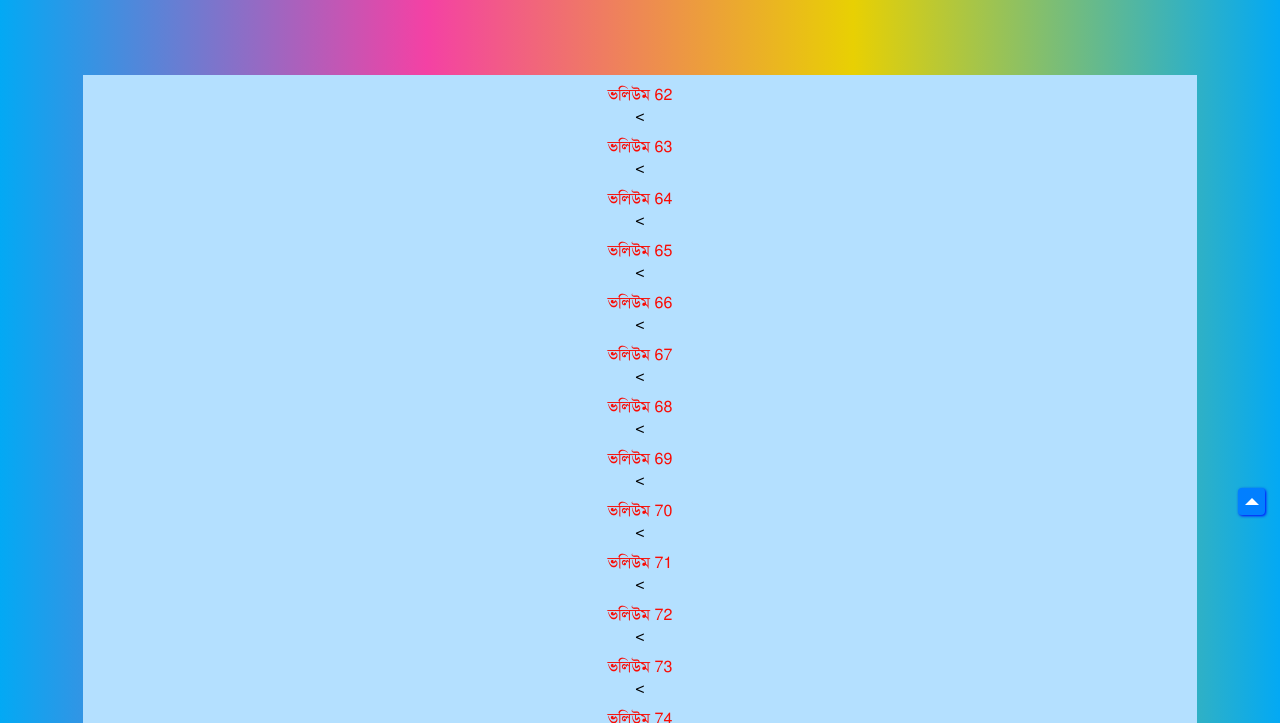
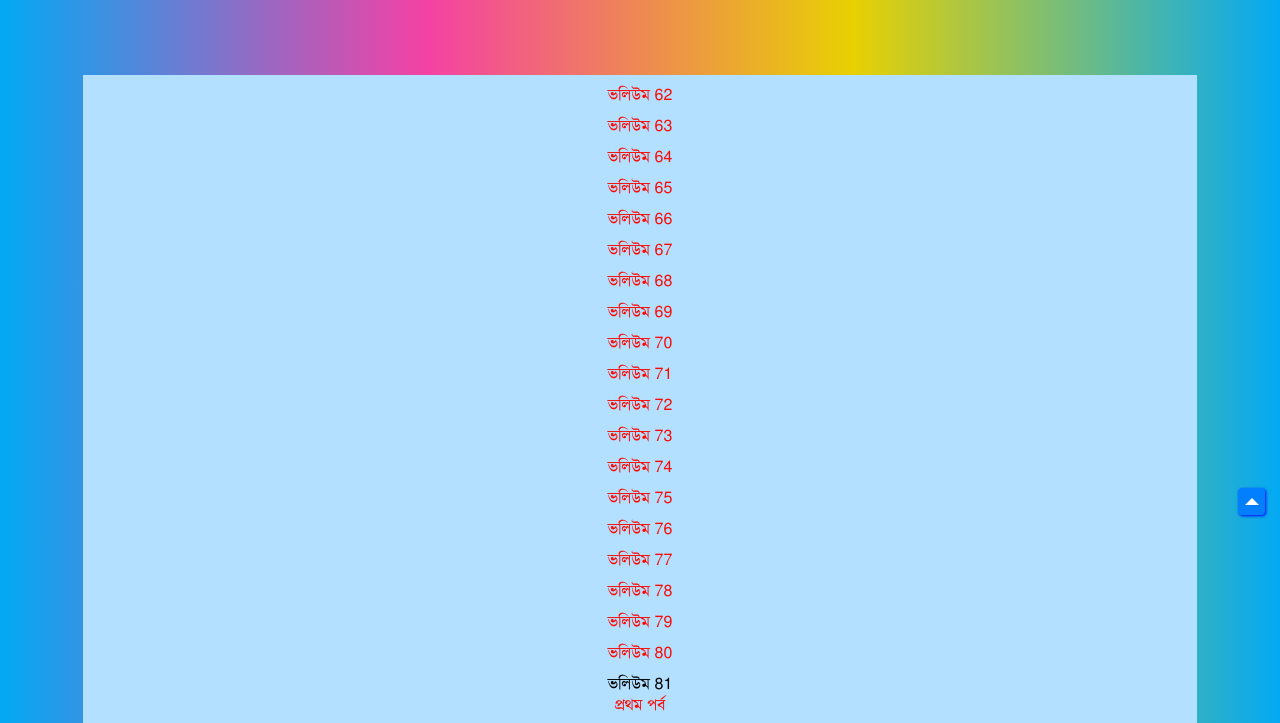
Before and after one commit to dirilisbangla/dirilisbangla.github.io, a plain HTML site: page pages/season 3.html in a window 1280 px wide. Shown: the part 223-946 px from the top of the page. Drawn offline with nearby package versions, Linux system fonts and the light colour scheme.

Commit message:
season 3

```diff
--- a/pages/season 3.html
+++ b/pages/season 3.html
@@ -27,25 +27,25 @@
 <font size="1000px" color="white"><b><p align="center">দিরিলিস আরতুগ্রুল সিজন ৩</p></b></font>
       	<div class="ghj ul">
         <ul>
-          <ul><a href="https://www.facebook.com/AzmiMedia.co/videos/562682604473123/" target="_blank"><li>ভলিউম 62</li></a><</ul>
-          <ul><a href="https://www.facebook.com/anubadayojon/videos/416012302305329/" target="_blank"><li>ভলিউম 63</li></a><</ul>
-          <ul><a href="https://www.facebook.com/anubadayojon/videos/2255624678097191/" target="_blank"><li>ভলিউম 64</li></a><</ul>
-          <ul><a href="https://www.facebook.com/anubadayojon/videos/312002442852342/" target="_blank"><li>ভলিউম 65</li></a><</ul>
-          <ul><a href="https://www.facebook.com/anubadayojon/videos/2398174307125728/" target="_blank"><li>ভলিউম 66</li></a><</ul>
-          <ul><a href="https://www.facebook.com/anubadayojon/videos/303422793932173/" target="_blank"><li>ভলিউম 67</li></a><</ul>
-          <ul><a href="https://m.facebook.com/AzmiPathik/videos/422848468289503/" target="_blank"><li>ভলিউম 68</li></a><</ul>
-          <ul><a href="https://m.facebook.com/AzmiPathik/videos/394057397814460/" target="_blank"><li>ভলিউম 69</li></a><</ul>
-          <ul><a href="https://www.facebook.com/AzmiPathik/videos/1313786842105008/" target="_blank"><li>ভলিউম 70</li></a><</ul>
-          <ul><a href="https://www.facebook.com/anubadayojon/videos/2765232466850998/" target="_blank"><li>ভলিউম 71</li></a><</ul>
-          <ul><a href="https://www.facebook.com/anubadayojon/videos/370718303785041/" target="_blank"><li>ভলিউম 72</li></a><</ul>
-          <ul><a href="https://www.facebook.com/anubadayojon/videos/1071701113016074/" target="_blank"><li>ভলিউম 73</li></a><</ul>
-          <ul><a href="https://www.facebook.com/anubadayojon/videos/411580966342151/" target="_blank"><li>ভলিউম 74</li></a><</ul>
-          <ul><a href="https://www.facebook.com/anubadayojon/videos/325770508122030/" target="_blank"><li>ভলিউম 75</li></a><</ul>
-          <ul><a href="https://www.facebook.com/anubadayojon/videos/2139893676129272/" target="_blank"><li>ভলিউম 76</li></a><</ul>
-          <ul><a href="https://www.facebook.com/anubadayojon/videos/1181371222043085/" target="_blank"><li>ভলিউম 77</li></a><</ul>
-          <ul><a href="https://www.facebook.com/anubadayojon/videos/447623949317893/" target="_blank"><li>ভলিউম 78</li></a><</ul>
-          <ul><a href="https://www.facebook.com/anubadayojon/videos/2306347046300853/" target="_blank"><li>ভলিউম 79</li></a><</ul>
-          <ul><a href="https://www.facebook.com/anubadayojon/videos/2335193163169066/" target="_blank"><li>ভলিউম 80</li></a><</ul>
+          <ul><a href="https://www.facebook.com/AzmiMedia.co/videos/562682604473123/" target="_blank"><li>ভলিউম 62</li></a></ul>
+          <ul><a href="https://www.facebook.com/anubadayojon/videos/416012302305329/" target="_blank"><li>ভলিউম 63</li></a></ul>
+          <ul><a href="https://www.facebook.com/anubadayojon/videos/2255624678097191/" target="_blank"><li>ভলিউম 64</li></a></ul>
+          <ul><a href="https://www.facebook.com/anubadayojon/videos/312002442852342/" target="_blank"><li>ভলিউম 65</li></a></ul>
+          <ul><a href="https://www.facebook.com/anubadayojon/videos/2398174307125728/" target="_blank"><li>ভলিউম 66</li></a></ul>
+          <ul><a href="https://www.facebook.com/anubadayojon/videos/303422793932173/" target="_blank"><li>ভলিউম 67</li></a></ul>
+          <ul><a href="https://m.facebook.com/AzmiPathik/videos/422848468289503/" target="_blank"><li>ভলিউম 68</li></a></ul>
+          <ul><a href="https://m.facebook.com/AzmiPathik/videos/394057397814460/" target="_blank"><li>ভলিউম 69</li></a></ul>
+          <ul><a href="https://www.facebook.com/AzmiPathik/videos/1313786842105008/" target="_blank"><li>ভলিউম 70</li></a></ul>
+          <ul><a href="https://www.facebook.com/anubadayojon/videos/2765232466850998/" target="_blank"><li>ভলিউম 71</li></a></ul>
+          <ul><a href="https://www.facebook.com/anubadayojon/videos/370718303785041/" target="_blank"><li>ভলিউম 72</li></a></ul>
+          <ul><a href="https://www.facebook.com/anubadayojon/videos/1071701113016074/" target="_blank"><li>ভলিউম 73</li></a></ul>
+          <ul><a href="https://www.facebook.com/anubadayojon/videos/411580966342151/" target="_blank"><li>ভলিউম 74</li></a></ul>
+          <ul><a href="https://www.facebook.com/anubadayojon/videos/325770508122030/" target="_blank"><li>ভলিউম 75</li></a></ul>
+          <ul><a href="https://www.facebook.com/anubadayojon/videos/2139893676129272/" target="_blank"><li>ভলিউম 76</li></a></ul>
+          <ul><a href="https://www.facebook.com/anubadayojon/videos/1181371222043085/" target="_blank"><li>ভলিউম 77</li></a></ul>
+          <ul><a href="https://www.facebook.com/anubadayojon/videos/447623949317893/" target="_blank"><li>ভলিউম 78</li></a></ul>
+          <ul><a href="https://www.facebook.com/anubadayojon/videos/2306347046300853/" target="_blank"><li>ভলিউম 79</li></a></ul>
+          <ul><a href="https://www.facebook.com/anubadayojon/videos/2335193163169066/" target="_blank"><li>ভলিউম 80</li></a></ul>
           	<ul><li>ভলিউম 81</li>
           	<a href="https://www.facebook.com/AzmiPathik/videos/1712399665572915/" target="_blank"><li>প্রথম পর্ব</li></a></ul>
              <ul><a href="https://www.facebook.com/AzmiPathik/videos/290863631856915/" target="_blank"><li>দ্বিতীয় পর্ব</li></a></ul>
```
